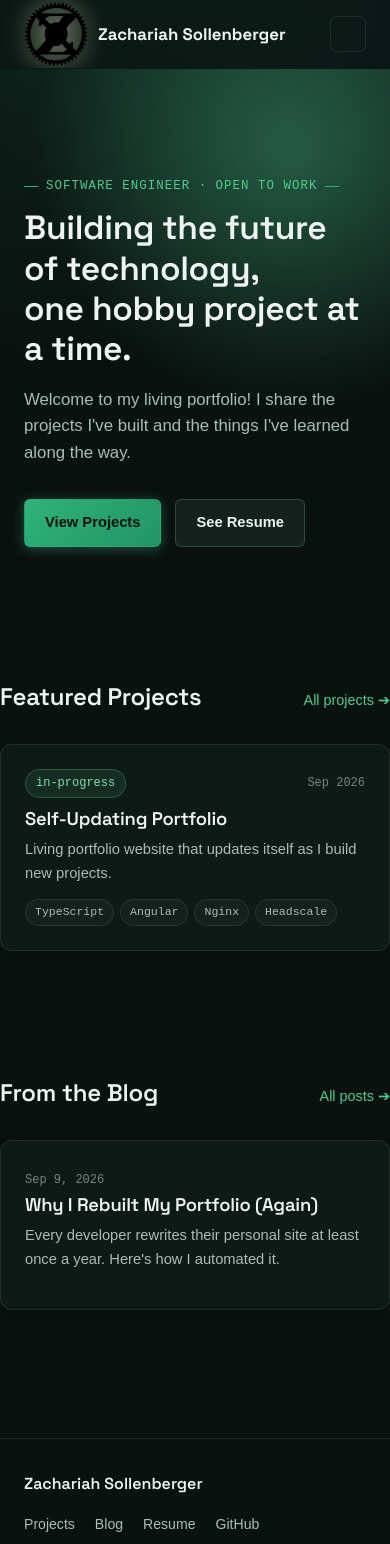
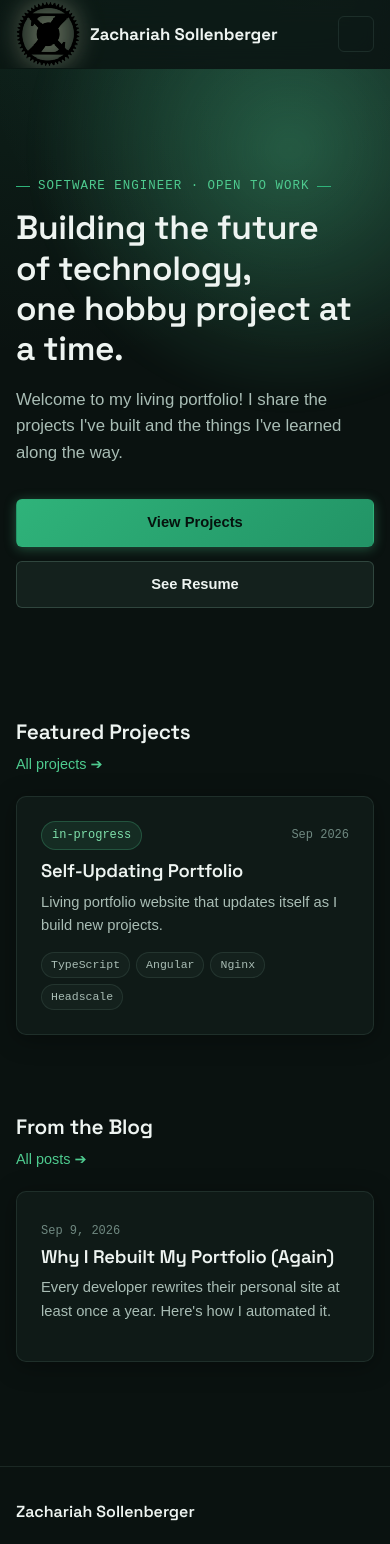
Before and after one commit to Xachaeus/portfolio, an Angular app: page / in a window 390 px wide. Shown: the top 1544 px of the page. Built offline with nearby package versions, Linux system fonts and the light colour scheme.

Commit message:
Fixed padding issue on sides of mobile view

```diff
--- a/src/app/pages/blog-detail/blog-detail.component.html
+++ b/src/app/pages/blog-detail/blog-detail.component.html
@@ -21,10 +21,10 @@
     <div class="post-body" [innerHTML]="post.body | simpleMarkdown"></div>
   </article>
 } @else {
-  <section class="page-section container not-found">
+  <div class="page-section container not-found">
     <p class="eyebrow">404</p>
     <h1>Post not found</h1>
     <p>That post doesn't exist — it may have been renamed or removed.</p>
     <a routerLink="/blog" class="btn btn-primary">Back to Blog</a>
-  </section>
+  </div>
 }
--- a/src/app/pages/blog-list/blog-list.component.html
+++ b/src/app/pages/blog-list/blog-list.component.html
@@ -1,4 +1,4 @@
-<section class="page-section container">
+<div class="page-section container">
   <p class="eyebrow">Writing</p>
   <h1>Blog</h1>
   <p class="page-intro">
@@ -25,4 +25,4 @@
       </a>
     }
   </div>
-</section>
+</div>
--- a/src/app/pages/home/home.component.html
+++ b/src/app/pages/home/home.component.html
@@ -1,4 +1,4 @@
-<section class="hero">
+<div class="hero">
   <div class="container hero-inner">
     <p class="eyebrow">Software Engineer · Open to work</p>
     <h1>
@@ -15,9 +15,9 @@
     </div>
   </div>
   <div class="hero-glow" aria-hidden="true"></div>
-</section>
+</div>
 
-<section class="page-section container">
+<div class="page-section container">
   <div class="section-heading">
     <h2>Featured Projects</h2>
     <a routerLink="/projects" class="view-all">All projects ➔</a>
@@ -40,9 +40,9 @@
       </a>
     }
   </div>
-</section>
+</div>
 
-<section class="page-section container">
+<div class="page-section container">
   <div class="section-heading">
     <h2>From the Blog</h2>
     <a routerLink="/blog" class="view-all">All posts ➔</a>
@@ -57,4 +57,4 @@
       </a>
     }
   </div>
-</section>
+</div>
--- a/src/app/pages/project-detail/project-detail.component.html
+++ b/src/app/pages/project-detail/project-detail.component.html
@@ -1,5 +1,5 @@
 @if (project) {
-  <section class="page-section container">
+  <div class="page-section container">
     <a routerLink="/projects" class="back-link">← All projects</a>
 
     <div class="detail-header">
@@ -48,12 +48,12 @@
         </div>
       }
     </div>
-  </section>
+  </div>
 } @else {
-  <section class="page-section container not-found">
+  <div class="page-section container not-found">
     <p class="eyebrow">404</p>
     <h1>Project not found</h1>
     <p>That project doesn't exist — it may have been renamed or removed.</p>
     <a routerLink="/projects" class="btn btn-primary">Back to Projects</a>
-  </section>
+  </div>
 }
--- a/src/app/pages/projects-list/projects-list.component.html
+++ b/src/app/pages/projects-list/projects-list.component.html
@@ -1,4 +1,4 @@
-<section class="page-section container">
+<div class="page-section container">
   <p class="eyebrow">Work</p>
   <h1>Projects</h1>
   <p class="page-intro">
@@ -45,4 +45,4 @@
       <p class="text-muted">No projects match that filter.</p>
     }
   </div>
-</section>
+</div>
--- a/src/app/pages/resume/resume.component.html
+++ b/src/app/pages/resume/resume.component.html
@@ -1,4 +1,4 @@
-<section class="page-section container">
+<div class="page-section container">
   <div class="resume-header">
     <div>
       <p class="eyebrow">Resume</p>
@@ -151,4 +151,4 @@
       }
     </aside>
   </div>
-</section>
+</div>
--- a/src/styles.scss
+++ b/src/styles.scss
@@ -50,12 +50,27 @@
 
   --transition-fast: 150ms ease;
   --transition-base: 250ms cubic-bezier(0.4, 0, 0.2, 1);
+
+  /* Spacing scale — reduces on mobile via media query below */
+  --space-section: 64px;
+  --space-container: 24px;
+}
+
+@media (max-width: 640px) {
+  :root {
+    --space-section: 40px;
+    --space-container: 16px;
+    --radius-md: 10px;
+    --radius-lg: 16px;
+  }
 }
 
 /* ==========================================================================
    Reset & base
    ========================================================================== */
-* {
+*,
+*::before,
+*::after {
   box-sizing: border-box;
 }
 
@@ -74,6 +89,8 @@ body {
   color: var(--text-primary);
   -webkit-font-smoothing: antialiased;
   line-height: 1.6;
+  /* Prevent horizontal overflow on mobile */
+  overflow-x: hidden;
 }
 
 h1,
@@ -85,6 +102,8 @@ h4 {
   line-height: 1.2;
   margin: 0 0 0.5em;
   letter-spacing: -0.01em;
+  /* Prevent orphaned words on narrow screens */
+  text-wrap: balance;
 }
 
 p {
@@ -105,6 +124,12 @@ a:hover {
 code,
 pre {
   font-family: var(--font-mono);
+}
+
+/* Prevent long unbreakable strings from blowing out mobile layouts */
+pre, code {
+  overflow-x: auto;
+  max-width: 100%;
 }
 
 ::selection {
@@ -134,11 +159,11 @@ pre {
 .container {
   max-width: var(--content-max);
   margin: 0 auto;
-  padding: 0 24px;
+  padding: 0 var(--space-container);
 }
 
 .page-section {
-  padding: 64px 0;
+  padding: var(--space-section) var(--space-container);
 }
 
 .eyebrow {
@@ -153,27 +178,41 @@ pre {
   margin-bottom: 12px;
 }
 
-.eyebrow::before, .eyebrow::after {
+.eyebrow::before,
+.eyebrow::after {
   content: '';
   width: 14px;
   height: 1px;
   background: var(--accent-500);
   display: inline-block;
+  flex-shrink: 0;
 }
 
 .btn {
   display: inline-flex;
   align-items: center;
+  justify-content: center;
   gap: 8px;
   font-family: var(--font-body);
   font-weight: 600;
   font-size: 0.92rem;
+  /* Minimum 44px touch target height on mobile */
   padding: 11px 20px;
+  min-height: 44px;
   border-radius: var(--radius-sm);
   border: 1px solid transparent;
   cursor: pointer;
   transition: all var(--transition-fast);
   text-decoration: none;
+  /* Prevent text from wrapping inside buttons */
+  white-space: nowrap;
+}
+
+/* On mobile, let buttons fill available width when stacked */
+@media (max-width: 480px) {
+  .btn {
+    width: 100%;
+  }
 }
 
 .btn-primary {
@@ -186,6 +225,13 @@ pre {
   filter: brightness(1.08);
   color: #06120d;
   transform: translateY(-1px);
+}
+
+/* Disable hover transform on touch devices to avoid sticky states */
+@media (hover: none) {
+  .btn-primary:hover {
+    transform: none;
+  }
 }
 
 .btn-secondary {
@@ -206,17 +252,23 @@ pre {
   border-radius: var(--radius-md);
   box-shadow: var(--shadow-card);
   transition: border-color var(--transition-base), transform var(--transition-base);
+  /* Ensure cards don't overflow their container */
+  max-width: 100%;
+  overflow: hidden;
 }
 
 .tag {
   display: inline-block;
   font-family: var(--font-mono);
   font-size: 0.75rem;
+  /* Slightly taller on mobile for easier reading */
   padding: 4px 10px;
   border-radius: 999px;
   background: rgba(78, 203, 143, 0.1);
   color: var(--accent-300);
   border: 1px solid rgba(78, 203, 143, 0.25);
+  /* Tags shouldn't wrap their own text */
+  white-space: nowrap;
 }
 
 .section-heading {
@@ -228,8 +280,18 @@ pre {
   flex-wrap: wrap;
 }
 
+/* On mobile, stack heading and any "see all" link rather than squishing them */
+@media (max-width: 480px) {
+  .section-heading {
+    flex-direction: column;
+    align-items: flex-start;
+    gap: 8px;
+    margin-bottom: 20px;
+  }
+}
+
 .section-heading h2 {
-  font-size: clamp(1.5rem, 2.5vw, 2rem);
+  font-size: clamp(1.3rem, 5vw, 2rem);
   margin: 0;
 }
 
@@ -240,3 +302,15 @@ pre {
 .mono {
   font-family: var(--font-mono);
 }
+
+/* ==========================================================================
+   Reduced-motion preference
+   ========================================================================== */
+@media (prefers-reduced-motion: reduce) {
+  *,
+  *::before,
+  *::after {
+    animation-duration: 0.01ms !important;
+    transition-duration: 0.01ms !important;
+  }
+}
```
